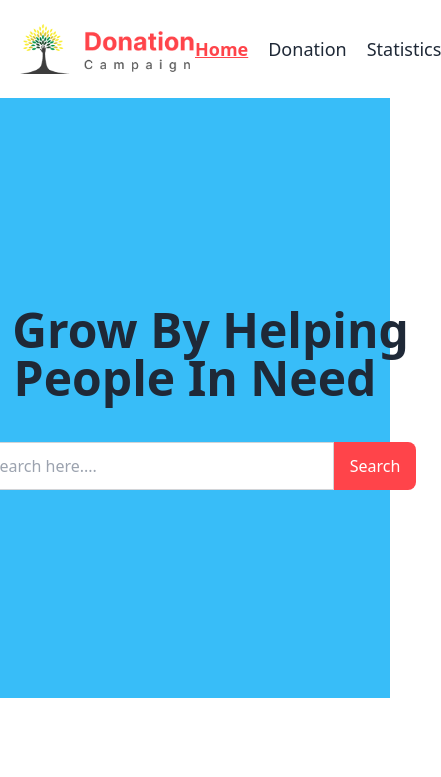
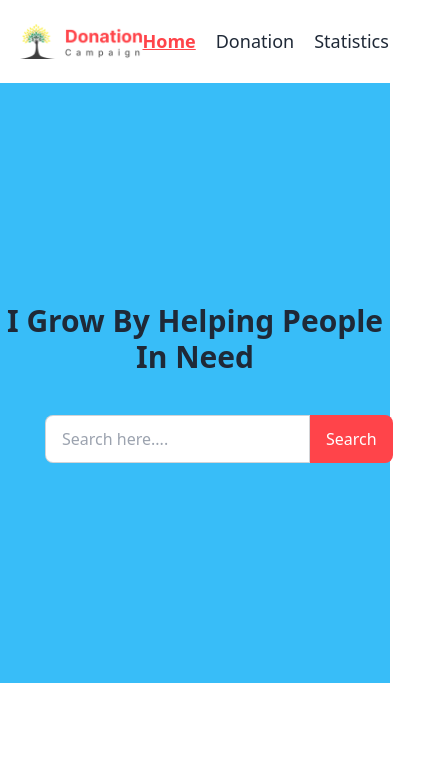
Before and after one commit to AdnanSakib04/donation-campaign-project, a React (Vite) app: page / in a window 390 px wide. Shown: the top 777 px of the page, 441 px wide, since content can reach past the window. Built offline with nearby package versions, Linux system fonts and the light colour scheme; grey boxes are pictures that could not be loaded.

Commit message:
navbar and banner updated

```diff
--- a/src/components/Banner/Banner.jsx
+++ b/src/components/Banner/Banner.jsx
@@ -3,8 +3,8 @@ const Banner = () => {
     return (
         <div className=" min-h-[600px] bg-sky-400 flex justify-center items-center ">
            <div>
-           <h1 className=" text-5xl font-bold text-center">I Grow By Helping People In Need</h1>
-            <div className="form-control max-w-md mx-auto mt-10">
+           <h1 className=" text-3xl md:text-5xl font-bold text-center">I Grow By Helping People In Need</h1>
+            <div className="form-control max-w-[300px] md:max-w-md mx-auto mt-10">
                 <label className="input-group">
 
                     <input type="text" placeholder="Search here...." className="input input-bordered w-[360px]" />
--- a/src/components/DonatedCards/DonatedCards.jsx
+++ b/src/components/DonatedCards/DonatedCards.jsx
@@ -12,7 +12,7 @@ const DonatedCards = ({ donation }) => {
                     <h2 className={`card-title text-2xl font-semibold`}>{title}</h2>
                     <p style={{ color: color_text_and_button_bg }} className=" text-[16px] font-semibold">${price}</p>
                     <div className="card-actions justify-start">
-                        <button style={{ backgroundColor: color_text_and_button_bg }} className="btn w-[140px] h-[40px] text-white text-xs md:text-[16px] border-none  font-semibold">View Details</button>
+                        <button style={{ backgroundColor: color_text_and_button_bg }} className="btn w-[140px] h-[40px] text-white text-xs md:text-[16px] border-none  font-semibold ">View Details</button>
                     </div>
                 </div>
             </div>
--- a/src/components/Donation/Donation.jsx
+++ b/src/components/Donation/Donation.jsx
@@ -40,7 +40,7 @@ const Donation = () => {
             }
           </div>
 
-          {donations.length > 4 && <button onClick={()=>setIsShow(!isShow)} className={`px-5 bg-[#009444] block mx-auto text-white w-[110px] h-[48px] rounded-lg font-semibold  ${isShow && 'hidden'}` }>
+          {donations.length > 4 && <button onClick={()=>setIsShow(!isShow)} className={`px-5 bg-[#009444] block mx-auto text-white w-[110px] h-[48px] rounded-lg font-semibold mb-10  ${isShow && 'hidden'}` }>
             See All
           </button>}
           {
--- a/src/components/DonationDetails/DonationDetails.jsx
+++ b/src/components/DonationDetails/DonationDetails.jsx
@@ -65,8 +65,7 @@ const DonationDetails = () => {
 
 
                 <div
-                    className=" absolute bottom-0 left-0 w-full h-[90px] md:h-[110px] bg-[rgba(11,11,11,0.50)]"
-                >
+                    className=" absolute bottom-0 left-0 w-full h-[110px] bg-[rgba(11,11,11,0.50)]">
 
            <div className="absolute bottom-1/4 left-8 md:left-10 lg:left-12">
            <button onClick={handleAddToDonation} style={{backgroundColor: donation.color_text_and_button_bg}} className="btn text-white text-xs md:text-[18px] border-none  font-semibold">Donate ${donation.price}</button>
--- a/src/components/NavBar/NavBar.jsx
+++ b/src/components/NavBar/NavBar.jsx
@@ -6,7 +6,7 @@ const NavBar = () => {
         <div className="max-w-[1320px] mx-auto">
             <nav className="flex justify-between items-center py-6  px-5">
 
-                <img className="h-[50px]" src={logo} alt="" />
+                <img className="h-[35px] md:h-[50px]" src={logo} alt="" />
 
                 <ul className="flex gap-5 text-[18px]">
                     <li>
```
